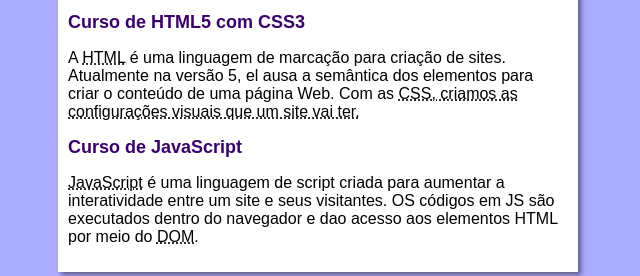
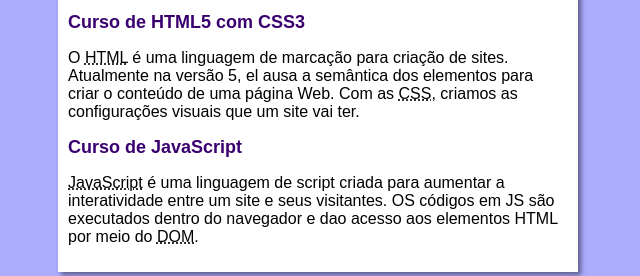
Before and after one commit to VitorGuilherme/projeto-site, a plain HTML site: page index.html in a window 1280 px wide. Shown: the part 208-484 px from the top of the page, 322-962 px from the left. Drawn offline with Linux system fonts and the light colour scheme.

Commit message:
Update index.html

```diff
--- a/index.html
+++ b/index.html
@@ -17,11 +17,12 @@
         </header>
         <article>
             <h2>Curso de HTML5 com CSS3</h2>
-            <p>A <abbr title="HyperText Markup Language">HTML</abbr> é uma linguagem de marcação para criação de sites. Atualmente na versão 5, el ausa a semântica dos elementos para criar o conteúdo de uma página Web. Com as <abbr title="Cascading Style Sheets">CSS<abbr>, criamos as configurações visuais que um site vai ter.</p>
+            <p>O <abbr title="HyperText Markup Language">HTML</abbr> é uma linguagem de marcação para criação de sites. Atualmente na versão 5, el ausa a semântica dos elementos para criar o conteúdo de uma página Web. Com as <abbr title="Cascading Style Sheets">CSS</abbr>, criamos as configurações visuais que um site vai ter.</p>
         </article>
         <article>
             <h2>Curso de JavaScript</h2>
-            <p><abbr title="JavaScript">JavaScript</abbr> é uma linguagem de script criada para aumentar a interatividade entre um site e seus visitantes. OS códigos em JS são executados dentro do navegador e dao acesso aos elementos HTML por meio do <abbr title="Document Object Model">DOM</abbr>.</p>
+            <p><abbr title="JavaScript">JavaScript</abbr> é uma linguagem de script criada para aumentar a interatividade entre um site e seus visitantes. OS códigos em JS são executados dentro do navegador e dao acesso aos elementos HTML por meio do <abbr title="Document Object Model">DOM</abbr>.
+            </p>
         </article>
     </main>
 </body>
```
